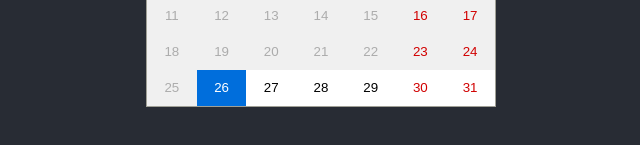
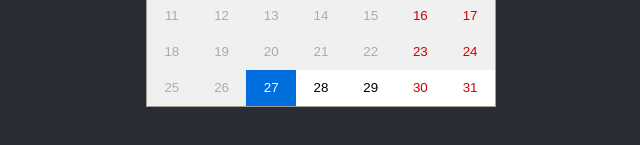
Before and after one commit to Albertoroldanq/2021-jul-phs, a React (Create React App) app in the folder client/: page / in a window 1280 px wide. Shown: the part 459-604 px from the top of the page, without its empty margins (319-959 px from the left). Built offline with nearby package versions, Linux system fonts and the light colour scheme; no server answers.

Commit message:
disabled selecting past days or today on calendar

```diff
--- a/client/src/Components/BookingCalendar/BookingCalendar.js
+++ b/client/src/Components/BookingCalendar/BookingCalendar.js
@@ -5,8 +5,12 @@ import 'react-calendar/dist/Calendar.css';
 import './BookingCalendar.css'
 
 const BookingCalendar = (props) => {
-    const [value, onChange] = useState(new Date())
-    const [minDate, setMinDate] = useState(new Date())
+    const today = new Date()
+    const tomorrow = new Date(today)
+    tomorrow.setDate(tomorrow.getDate() + 1)
+
+    const [value, onChange] = useState(tomorrow)
+    const [minDate, setMinDate] = useState(tomorrow)
     const [bookedAppointments, setBookedAppointments] = useState([])
     const [appointmentTime, setAppointmentTime] = useState(null)
     const [patientName, setPatientName] = useState(null)
@@ -82,6 +86,7 @@ const BookingCalendar = (props) => {
                 onChange={onChange}
                 value={value}
                 minDate={minDate}
+
             />
             <div className={displaytimeSlotsAndDates}>
                 {value.getDay() !== 6 && value.getDay() !== 0 ?
```
